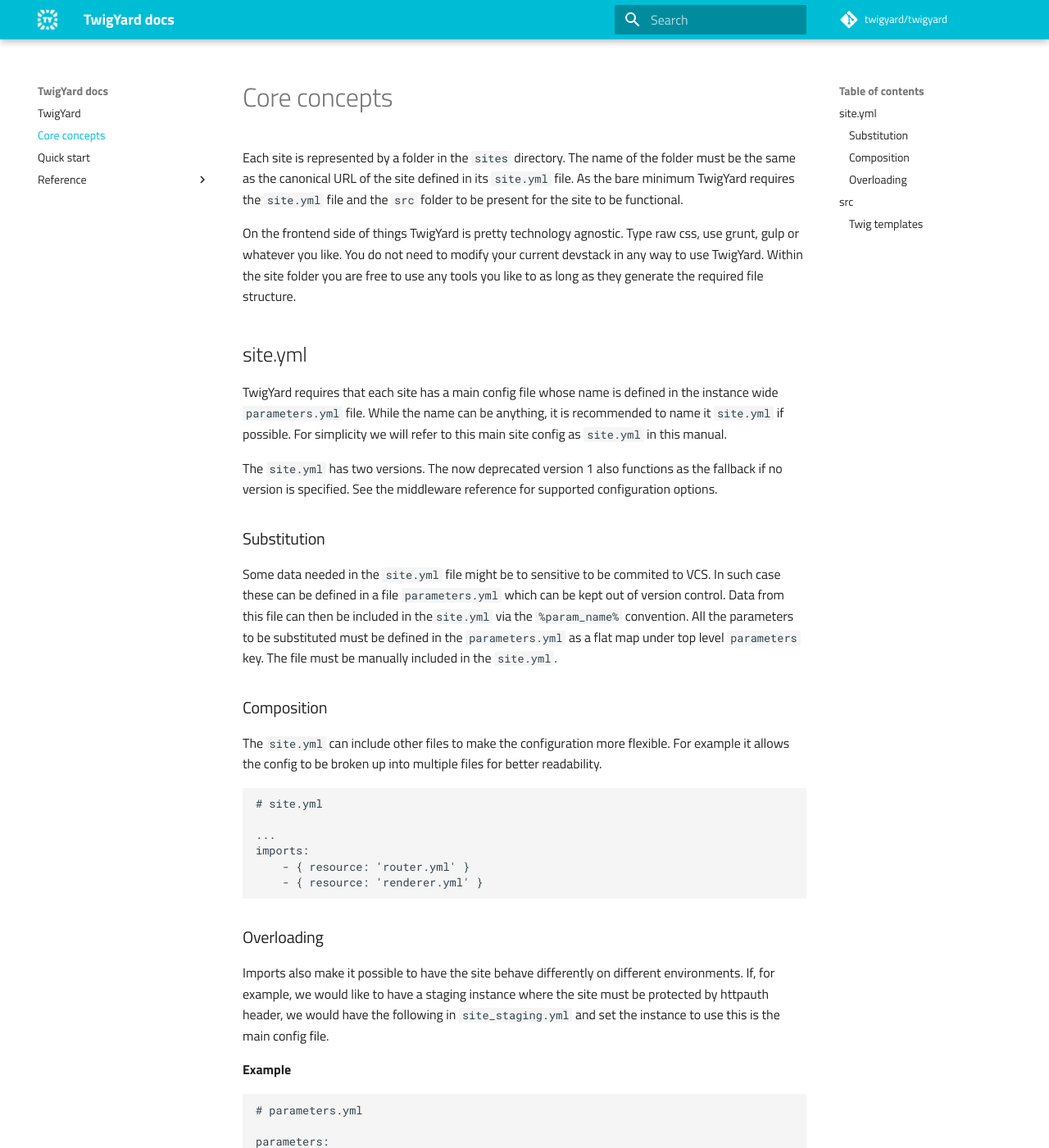
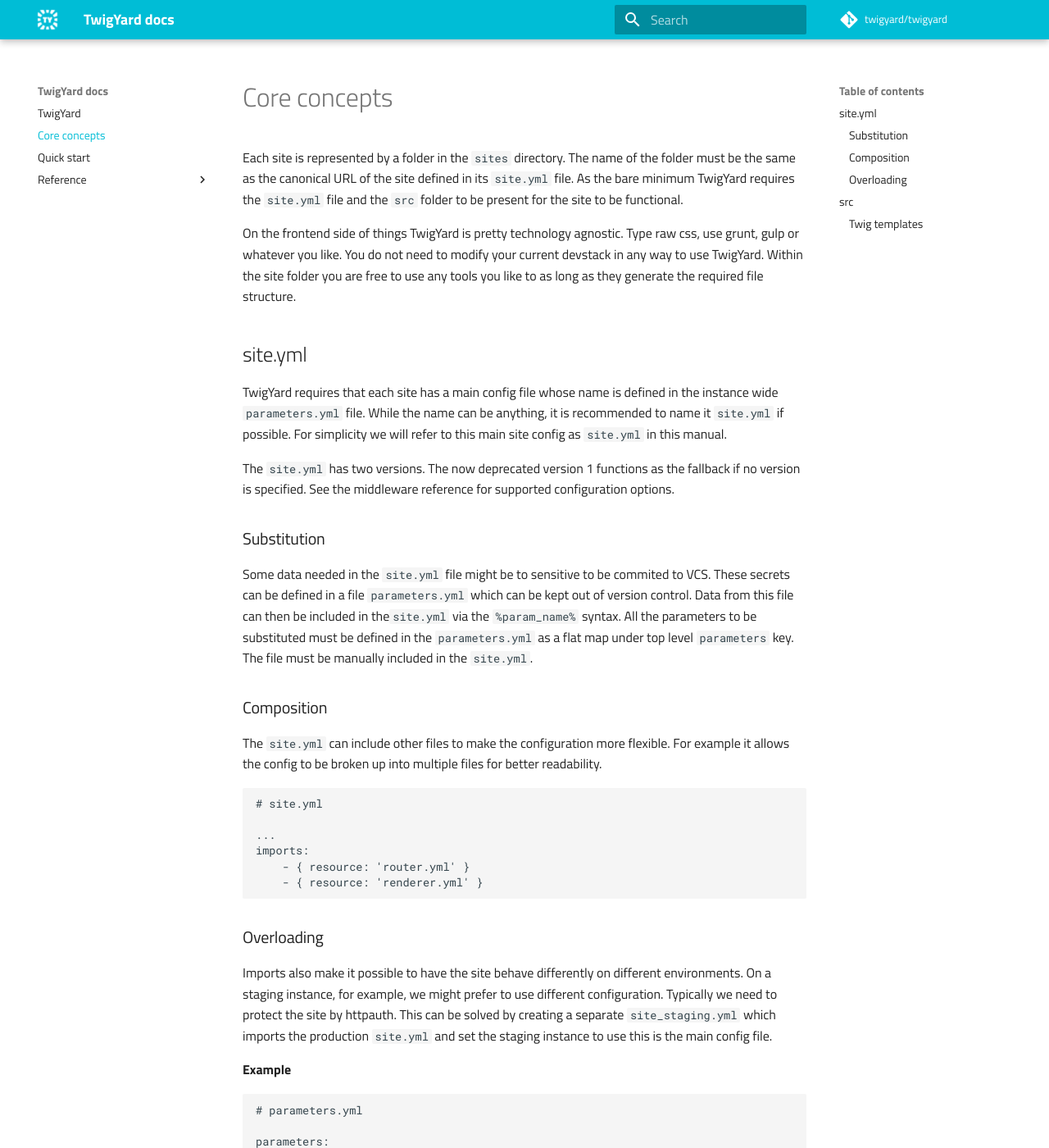
Before and after one commit to twigyard/twigyard, an MkDocs documentation site: the page built from docs/docs/core_concepts.md, in a window 1280 px wide and 1400 px high. Shown: the whole window at 82% size. Built offline with MkDocs 1.6.1 and Material for MkDocs 9.7.7, drawn with Linux system fonts in a browser that asks for light colours; comment, search, counter and statistics services are not loaded.

Commit message:
fixup! Improve parameetr handling

````diff
--- a/docs/docs/core_concepts.md
+++ b/docs/docs/core_concepts.md
@@ -6,10 +6,10 @@ On the frontend side of things TwigYard is pretty technology agnostic. Type raw
 ## site.yml
 TwigYard requires that each site has a main config file whose name is defined in the instance wide `parameters.yml` file. While the name can be anything, it is recommended to name it `site.yml` if possible. For simplicity we will refer to this main site config as `site.yml` in this manual.
 
-The `site.yml` has two versions. The now deprecated version 1 also functions as the fallback if no version is specified. See the middleware reference for supported configuration options.
+The `site.yml` has two versions. The now deprecated version 1 functions as the fallback if no version is specified. See the middleware reference for supported configuration options.
 
 ### Substitution
-Some data needed in the `site.yml` file might be to sensitive to be commited to VCS. In such case these can be defined in a file `parameters.yml` which can be kept out of version control. Data from this file can then be included in the`site.yml` via the `%param_name%` convention. All the parameters to be substituted must be defined in the `parameters.yml` as a flat map under top level `parameters` key. The file must be manually included in the `site.yml`.
+Some data needed in the `site.yml` file might be to sensitive to be commited to VCS. These secrets can be defined in a file `parameters.yml` which can be kept out of version control. Data from this file can then be included in the`site.yml` via the `%param_name%` syntax. All the parameters to be substituted must be defined in the `parameters.yml` as a flat map under top level `parameters` key. The file must be manually included in the `site.yml`.
 
 ### Composition
 The `site.yml` can include other files to make the configuration more flexible. For example it allows the config to be broken up into multiple files for better readability.
@@ -23,7 +23,7 @@ imports:
 ```
 
 ### Overloading
-Imports also make it possible to have the site behave differently on different environments. If, for example, we would like to have a staging instance where the site must be protected by httpauth header, we would have the following in `site_staging.yml` and set the instance to use this is the main config file.
+Imports also make it possible to have the site behave differently on different environments. On a staging instance, for example, we might prefer to use different configuration. Typically we need to protect the site by httpauth. This can be solved by creating a separate `site_staging.yml` which imports the production `site.yml` and set the staging instance to use this is the main config file.
 
 
 **Example**
````
Also changed, not shown: docs/docs/reference/middlewares/url.md (+1 -2 lines), 2 other files.
